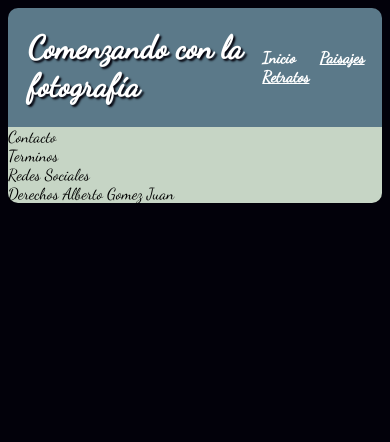
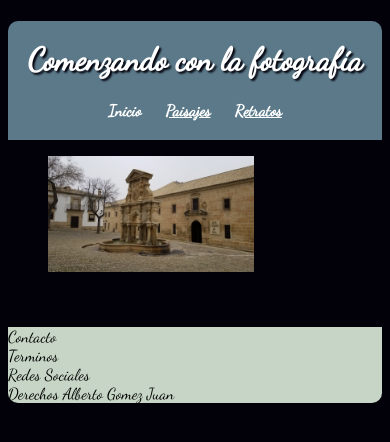
Before and after one commit to agomezjuan/webdefotografiaNextU, a plain HTML site: page index.html in a window 390 px wide. Drawn offline with Linux system fonts and the light colour scheme.

Commit message:
Header finalizado

```diff
--- a/css/estilo.css
+++ b/css/estilo.css
@@ -12,10 +12,15 @@
     border-top-left-radius: 10px;
     border-top-right-radius: 10px;
   }
+  .titulo {
+    color: #fff;
+    text-shadow: 2px 2px 2px #02010a;
+    margin-left: 20px;
+  }
   .menu {
     display: flex;
     align-items: center;
-    margin-right: 20px;
+    margin-right: 10px;
   }
 }
 /* Sito movil */
@@ -25,17 +30,23 @@
     margin: 0 auto;
   }
   header {
-    display: flex;
     justify-content: center;
     align-items: center;
     background-color: #5b7989;
     border-top-left-radius: 10px;
     border-top-right-radius: 10px;
   }
+  .titulo h1 {
+    color: #fff;
+    text-align: center;
+    text-shadow: 2px 2px 2px #02010a;
+    padding-top: 20px;
+  }
   .menu {
     display: flex;
     justify-content: center;
     align-items: center;
+    padding-bottom: 20px;
   }
 }
 /* Estilos Globales */
@@ -43,13 +54,6 @@ body {
   font-family: 'Dancing Script', cursive;
   background-color: #02010a;
 }
-
-.titulo {
-  color: #fff;
-  text-shadow: 2px 2px 2px #02010a;
-  margin-left: 20px;
-}
-
 
 .item-menu {
   margin: 10px;
--- a/index.html
+++ b/index.html
@@ -26,13 +26,15 @@
     </header>
 
     <section>
-      <!-- <figure>
+      <figure id="">
         <img src="imagenes/imagen2048x1152.jpg" alt="Imagen principal" width="70%">
-      </figure> -->
+      </figure>
     </section>
     <section>
       <div class="">
-
+        <figure>
+          <img src="" alt="">
+        </figure>
       </div>
       <div class="">
 
```
Also changed, not shown: imagenes/playa640x360.jpg (added), imagenes/retrato640x360.jpg (added).
